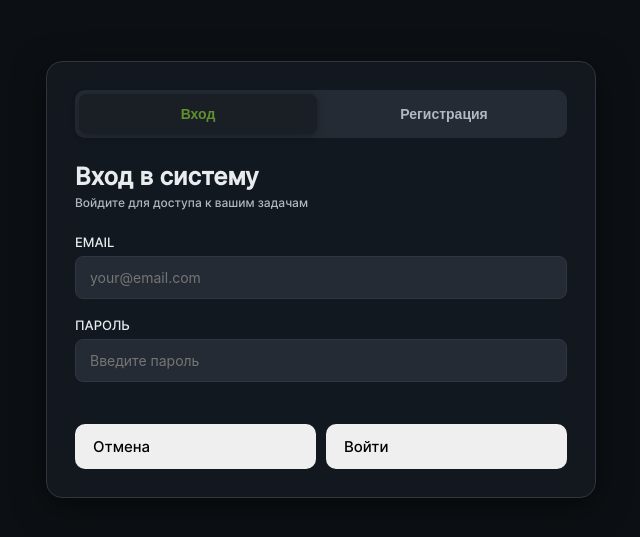
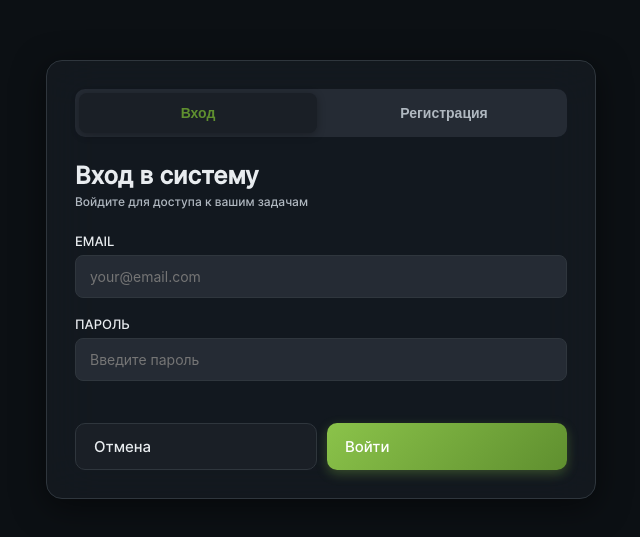
Before and after one commit to Lex973/KanbanBoard, a React (Vite) app: page / in a window 1280 px wide. Shown: the part 121-658 px from the top of the page, without its empty margins (319-959 px from the left). Built offline with nearby package versions, Linux system fonts and the light colour scheme.

Commit message:
Добавил валидацию email и password, сделал небольшой рефакторинг

```diff
--- a/src/Components/Modals/authModal/AuthModal.tsx
+++ b/src/Components/Modals/authModal/AuthModal.tsx
@@ -5,9 +5,10 @@ import AuthModalReg from "./AuthModalReg.tsx";
 
 const AuthModal = () => {
     const [mode, setMode] = useState<'log' | 'reg'>('log');
+    type AuthMode = 'log' | 'reg';
 
-    function resetMode(type: string) {
-        type === 'reg' ? setMode('reg') : setMode('log')
+    function switchMode(type: AuthMode) {
+        setMode(type);
     }
 
     return (
@@ -16,14 +17,14 @@ const AuthModal = () => {
                 <div className={classes.authTabs}>
                     <button
                         className={mode === 'log' ? `${classes.authBtn} ${classes.active}` : `${classes.authBtn}`}
-                        onClick={() => resetMode('log')}
+                        onClick={() => switchMode('log')}
                     >
                         Вход
                     </button>
 
                     <button
                         className={mode === 'reg' ? `${classes.authBtn} ${classes.active}` : `${classes.authBtn}`}
-                        onClick={() => resetMode('reg')}
+                        onClick={() => switchMode('reg')}
                     >
                         Регистрация
                     </button>
--- a/src/Components/Modals/authModal/AuthModalLog.tsx
+++ b/src/Components/Modals/authModal/AuthModalLog.tsx
@@ -1,30 +1,34 @@
+
 import Input from "../../UI/Input.tsx";
 import classes from './authModal.module.css'
 import Button from "../../UI/Button.tsx";
-import './authModal.module.css';
-import {useInput} from "../../../hooks/useInput.tsx";
-import type {useInputProps} from "../../../types";
+import {useInput} from "../../../hooks/useInput.ts";
+import type {UseInputReturn } from "../../../types";
 
 const AuthModalLog = () => {
-    const email: useInputProps = useInput("");
-    const password: useInputProps = useInput("");
+    const email: UseInputReturn  = useInput("");
+    const password: UseInputReturn  = useInput("");
+
+    function handleSubmit(event: any) {
+        event.preventDefault()
+    }
 
     return (
         <div>
             <h1 className={classes['auth-log-title']}>Вход в систему</h1>
             <p className={classes['auth-log-subtitle']}>Войдите для доступа к вашим задачам</p>
 
-            <form className={classes['auth-log-form']}>
-                <Input value={email.value} onChange={email.onChange} label="email" placeholder="your@email.com"/>
-                <Input value={password.value} onChange={password.onChange} label="пароль" placeholder="Введите пароль"/>
+            <form className={classes['auth-log-form']} onSubmit={(event) => handleSubmit(event)}>
+                <Input type='text' value={email.value} onChange={email.onChange} label="email" placeholder="your@email.com"/>
+                <Input type='password' value={password.value} onChange={password.onChange} label="пароль" placeholder="Введите пароль"/>
 
                 <section className={classes['auth-btn-form']}>
-                    <Button type="secondary">Отмена</Button>
-                    <Button type="primary">Войти</Button>
+                    <Button variant="secondary">Отмена</Button>
+                    <Button variant="primary">Войти</Button>
                 </section>
             </form>
         </div>
     );
 };
 
-export default AuthModalLog;
+    export default AuthModalLog;
--- a/src/Components/Modals/authModal/AuthModalReg.tsx
+++ b/src/Components/Modals/authModal/AuthModalReg.tsx
@@ -1,31 +1,69 @@
 import Input from "../../UI/Input.tsx";
 import classes from './authModal.module.css'
 import Button from "../../UI/Button.tsx";
-import {useInput} from "../../../hooks/useInput.tsx";
-import type {useInputProps} from "../../../types";
+import {useInput} from "../../../hooks/useInput.ts";
+import type {UseInputReturn} from "../../../types";
 
-const AuthModalLog = () => {
-    const name: useInputProps = useInput("");
-    const email: useInputProps = useInput("");
-    const password: useInputProps = useInput("");
+const AuthModalReg = () => {
+    const name: UseInputReturn = useInput("");
+    const email: UseInputReturn = useInput("");
+    const password: UseInputReturn = useInput("");
+
+    function validateEmail(email: string): boolean {
+        if (!email.includes('@') || !email.includes('.')) {
+            console.log("Отсутствуют обязательные знаки (@.)")
+            return false
+        }
+        return true
+    }
+
+    function validatePassword(password: string): boolean {
+        const value = password.trim()
+
+        if (value.length < 8) {
+            console.log('Минимум 8 символов')
+            return false;
+        }
+
+        if (!/[A-Za-z]/.test(value)) {
+            console.log('Добавьте хотя бы одну букву')
+            return false;
+        }
+
+        if (!/\d/.test(value)) {
+            console.log('Добавьте хотя бы одну цифру')
+            return false;
+        }
+
+        return true;
+    }
+
+    function handleSubmit(event: any) {
+        event.preventDefault()
+
+        if (validateEmail(email.value) && validatePassword(password.value)) {
+            console.log("Все хорошо")
+        }
+    }
+
 
     return (
         <div>
             <h1 className={classes['auth-log-title']}>Регистрация</h1>
             <p className={classes['auth-log-subtitle']}>Создайте аккаунт для начала работы</p>
 
-            <form className={classes['auth-log-form']}>
-                <Input value={name.value} onChange={name.onChange} label="имя" placeholder="Ваше имя"/>
-                <Input value={email.value} onChange={email.onChange} label="email" placeholder="your@email.com"/>
-                <Input value={password.value} onChange={password.onChange} label="пароль" placeholder="Минимум 8 символов"/>
+            <form className={classes['auth-log-form']} onSubmit={handleSubmit}>
+                <Input type='text' value={name.value} onChange={name.onChange} label="имя" placeholder="Ваше имя"/>
+                <Input type='text' value={email.value} onChange={email.onChange} label="email" placeholder="your@email.com"/>
+                <Input type='password' value={password.value} onChange={password.onChange} label="пароль" placeholder="Минимум 8 символов"/>
 
                 <section className={classes['auth-btn-form']}>
-                    <Button type="secondary">Отмена</Button>
-                    <Button type="primary">Войти</Button>
+                    <Button variant="secondary">Отмена</Button>
+                    <Button variant="primary">Войти</Button>
                 </section>
             </form>
         </div>
     );
 };
 
-export default AuthModalLog;
+export default AuthModalReg;
--- a/src/Components/UI/Button.tsx
+++ b/src/Components/UI/Button.tsx
@@ -1,27 +1,24 @@
 import classes from './Button.module.css';
 import React from "react";
 
-interface buttonProps {
+type ButtonVariant = 'secondary' | 'primary';
+
+interface ButtonProps {
     children?: React.ReactNode;
-    ButtonStyleVariant: 'secondary' | 'primary';
+    variant: ButtonVariant;
 }
 
-const Button = ({children, ButtonStyleVariant}: buttonProps) => {
+const Button = ({children, variant}: ButtonProps) => {
 
-    function setStyles(styles: string) {
-        switch (styles) {
-            case 'primary':
-                return classes.btnPrimary;
-            case 'secondary':
-                return classes.btnSecondary ;
-
-                default:
-                    return '';
-        }
+    const variantStyles = {
+        primary: classes.btnPrimary,
+        secondary: classes.btnSecondary,
     }
 
+    const variantClass: string = variantStyles[variant];
+
     return (
-        <button className={`${classes.btn} ${setStyles(ButtonStyleVariant)}`}>
+        <button className={`${classes.btn} ${variantClass}`}>
             {children}
         </button>
     );
--- a/src/Components/UI/Input.tsx
+++ b/src/Components/UI/Input.tsx
@@ -1,18 +1,30 @@
 import classes from "./Input.module.css";
 import type {ChangeEvent} from "react";
 
-interface props {
+interface InputProps {
     label: string;
     placeholder: string;
     value: string;
     onChange: (event: ChangeEvent<HTMLInputElement>) => void;
+    type?: 'text' | 'password';
 }
 
-const Input = ({label, placeholder, onChange}: props) => {
+const Input = ({label, placeholder, value, type, onChange}: InputProps) => {
     return (
         <div>
-            <label className={classes.label}>{label}</label>
-            <input onChange={onChange} type="text" placeholder={placeholder} className={classes.input} />
+            <label
+                className={classes.label}
+            >{label}
+            </label>
+
+            <input
+                value={value}
+                onChange={onChange}
+                type={type}
+                placeholder={placeholder}
+                className={classes.input}
+                required={true}
+            />
         </div>
     );
 };
--- /dev/null
+++ b/src/hooks/useInput.ts
@@ -0,0 +1,15 @@
+import {useState} from 'react';
+import React from 'react';
+
+export const useInput = (initialValue: string) => {
+    const [value, setValue] = useState(initialValue);
+
+    const onChange = (e: React.ChangeEvent<HTMLInputElement>) => {
+        setValue(e.target.value);
+    }
+
+    return {
+        value,
+        onChange
+    }
+}
--- a/src/hooks/useInput.tsx
+++ /dev/null
@@ -1,15 +0,0 @@
-import React, {useState} from 'react';
-
-export const useInput = (InitialValue: string) => {
-    const [value, setValue] = useState(InitialValue);
-
-    const onChange = (e: React.ChangeEvent<HTMLInputElement>) => {
-        setValue(e.target.value);
-        console.log(value)
-    }
-
-    return {
-        value,
-        onChange
-    }
-}
```
Also changed, not shown: src/supabase-client.ts (+18 -6 lines), src/types/index.ts (+7 -6 lines).
